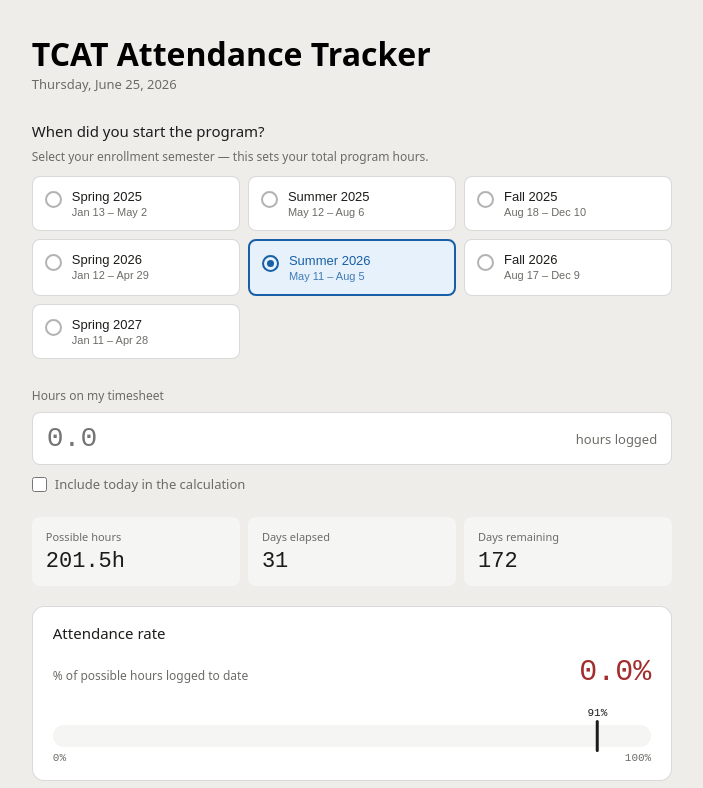
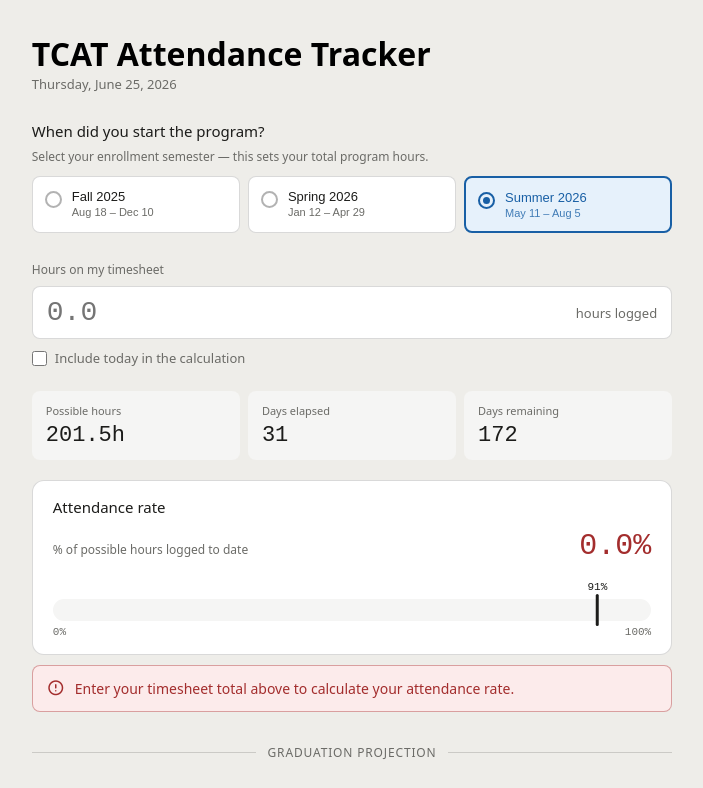
Before and after one commit to ktlnux/tcat-hours, a Vue app: page / in a window 1280 px wide. Shown: the top 788 px of the page, without its empty margins (288-991 px from the left). Built offline with nearby package versions, Linux system fonts and the light colour scheme.

Commit message:
Removed past and future semester selectors to declutter UI

```diff
--- a/src/composables/useAttendance.js
+++ b/src/composables/useAttendance.js
@@ -440,12 +440,15 @@
   }
 
   // Semesters list for selector (only show semesters that can start a full program)
+  const HIDDEN_SEMESTERS = new Set(['spring-2025', 'summer-2025', 'fall-2026', 'spring-2027'])
   const maxStartIndex = SEMESTER_KEYS.length - SEMESTERS_REQUIRED
-  const semesters = SEMESTER_KEYS.slice(0, maxStartIndex + 1).map(k => ({
-    key: k,
-    name: SEMESTERS_DATA[k].name,
-    dateRange: formatDateRange(SEMESTERS_DATA[k].start, SEMESTERS_DATA[k].end)
-  }))
+  const semesters = SEMESTER_KEYS.slice(0, maxStartIndex + 1)
+    .filter(k => !HIDDEN_SEMESTERS.has(k))
+    .map(k => ({
+      key: k,
+      name: SEMESTERS_DATA[k].name,
+      dateRange: formatDateRange(SEMESTERS_DATA[k].start, SEMESTERS_DATA[k].end)
+    }))
 
   // Date bounds for time away inputs
   const semesterStart = computed(() => SD[selectedSemester.value]?.st || '')
```
